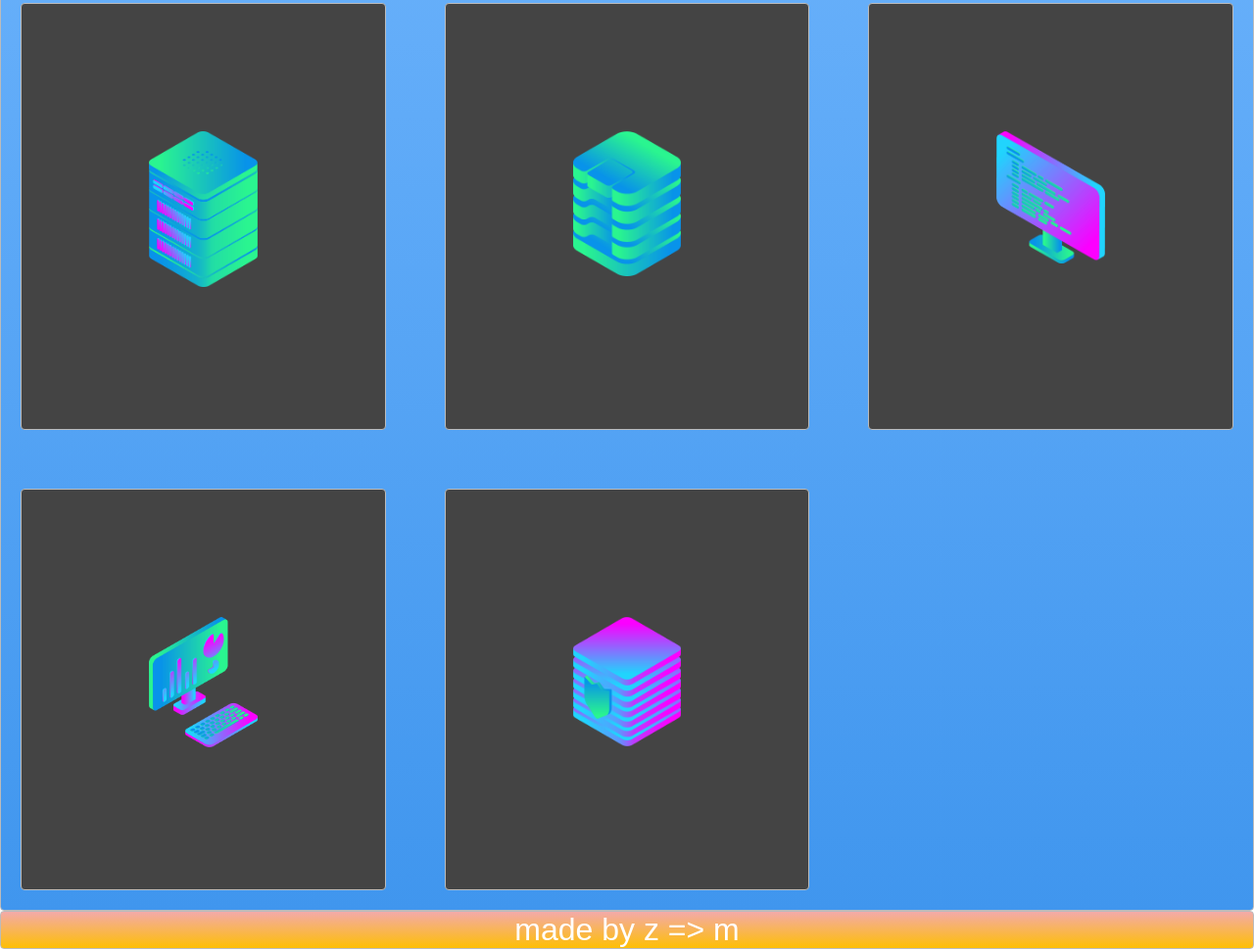
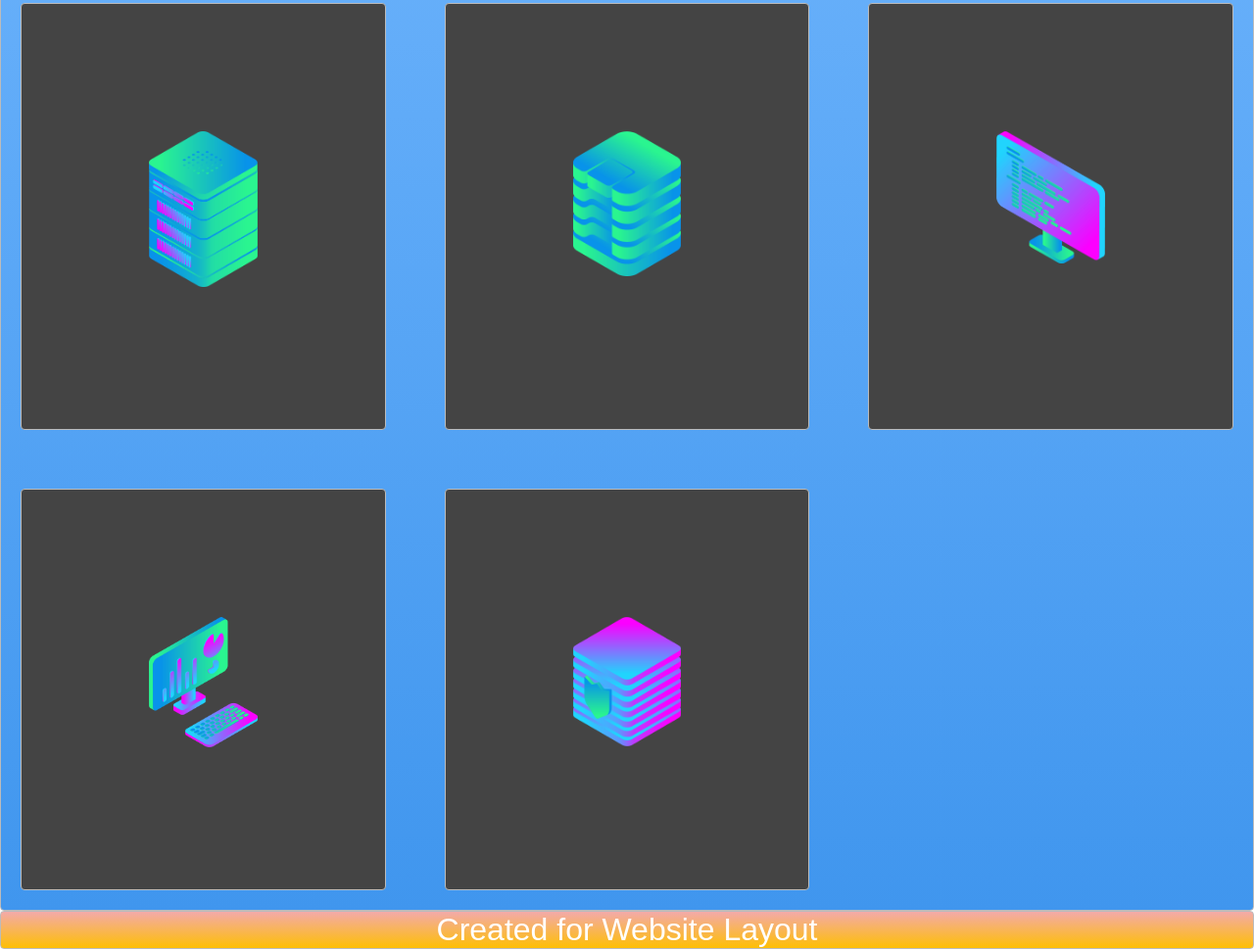
Before and after one commit to DeeKat28/Layout-Master, a plain HTML site: page index.html in a window 1280 px wide. Shown: the part 991-1960 px from the top of the page at 98% size. Drawn offline with Linux system fonts and the light colour scheme.

Commit message:
Updated Footer

```diff
--- a/index.html
+++ b/index.html
@@ -25,7 +25,7 @@
     <div class="box zone"><img src="./img/desktop_analytics_2.png"></div>
     <div class="box zone"><img src="./img/server_safe_2.png"></div>
   </div>
-  <footer class="zone yellow">made by z => m</footer>
+  <footer class="zone yellow">Created for Website Layout</footer>
 </div>
 </body>
 </html>
```
